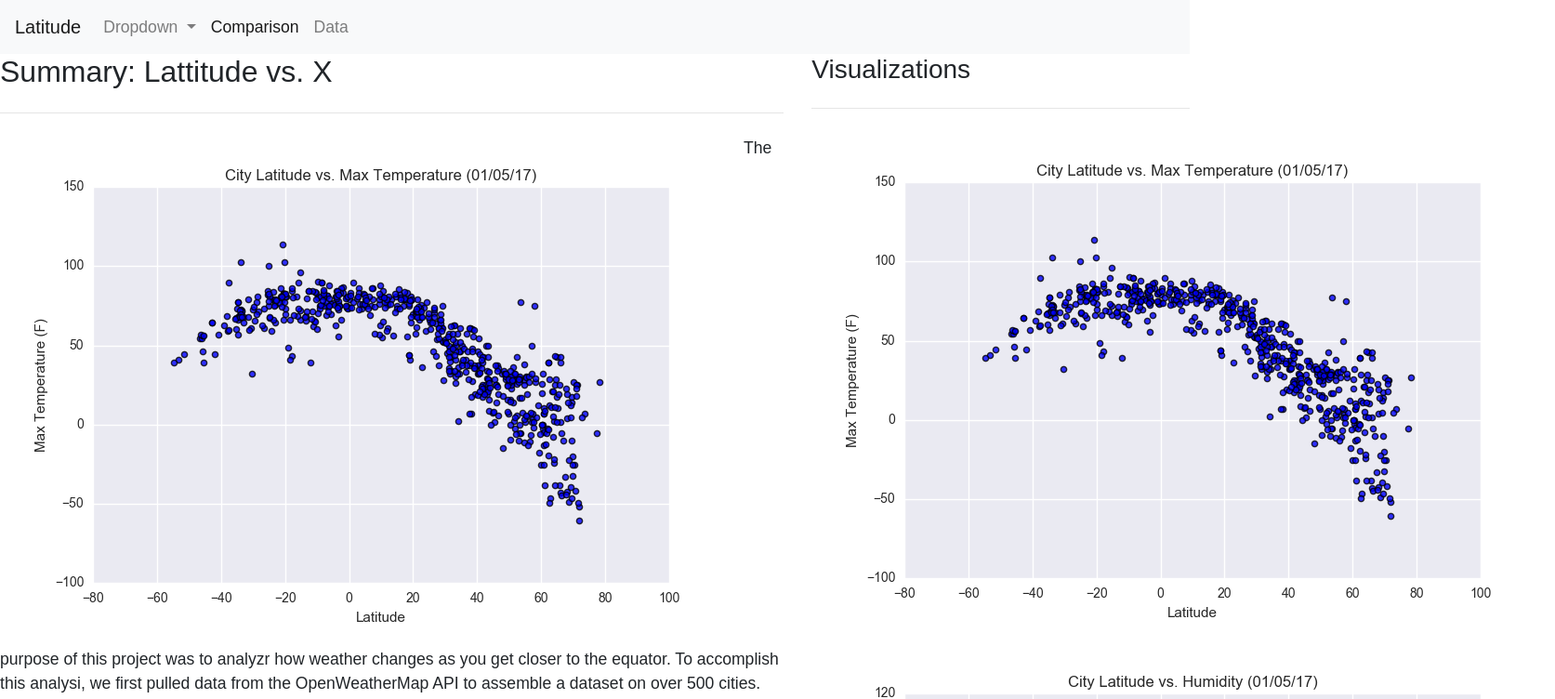
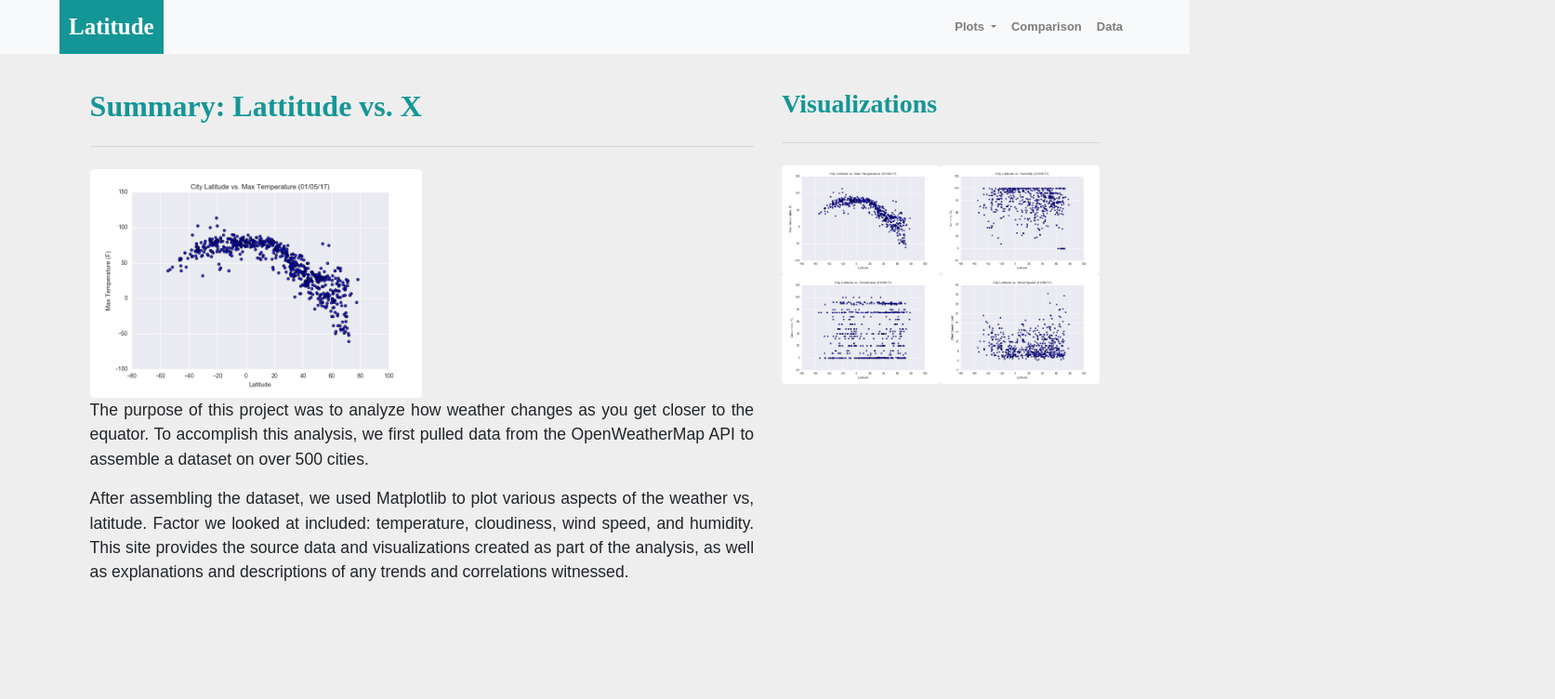
Before and after one commit to JennifferLockwood/Web-Design-Challenge, a plain HTML site: page index.html in a window 1280 px wide. Shown: the top 752 px of the page at 93% size, 1673 px wide, since content can reach past the window. Drawn offline with nearby package versions, Linux system fonts and the light colour scheme.

Commit message:
Working on style.css file for landing page.

```diff
--- a/index.html
+++ b/index.html
@@ -24,7 +24,7 @@
             <ul class="navbar-nav mr-auto">
             <li class="nav-item dropdown">
                 <a class="nav-link dropdown-toggle" href="#" id="navbarDropdown" role="button" data-toggle="dropdown" aria-haspopup="true" aria-expanded="false">
-                Dropdown
+                Plots
                 </a>
                 <div class="dropdown-menu" aria-labelledby="navbarDropdown">
                 <a class="dropdown-item" href="#">Max Temperature</a>
@@ -33,7 +33,7 @@
                 <a class="dropdown-item" href="#">Wind Speed</a>
                 </div>
             </li>
-            <li class="nav-item active">
+            <li class="nav-item">
                 <a class="nav-link" href="#">Comparison<span class="sr-only">(current)</span></a>
             </li>
             <li class="nav-item">
@@ -42,21 +42,21 @@
             </ul>
         </div>
     </nav>
-    <div class="row">
+    <div class="row content">
         <div class="col-8">
             <h2 class="text-left">Summary: Lattitude vs. X</h2>
             <hr class="my-4">
-            <img src="Resources/images/Fig1.png" alt="Latitude vs Temperature" class="rounded float-left">
-            <p>The purpose of this project was to analyzr how weather changes as you get closer to the equator. To accomplish this analysi, we first pulled data from the OpenWeatherMap API to assemble a dataset on over 500 cities.</p>
+            <img src="Resources/images/Fig1.png" alt="Latitude vs Temperature" class="rounded main-image">
+            <p>The purpose of this project was to analyze how weather changes as you get closer to the equator. To accomplish this analysis, we first pulled data from the OpenWeatherMap API to assemble a dataset on over 500 cities.</p>
             <p>After assembling the dataset, we used Matplotlib to plot various aspects of the weather vs, latitude. Factor we looked at included: temperature, cloudiness, wind speed, and humidity. This site provides the source data and visualizations created as part of the analysis, as well as explanations and descriptions of any trends and correlations witnessed.</p>
         </div>
         <div class="col-4">
             <h3 class="text-left">Visualizations</h3>
             <hr class="my-4">
-            <img src="Resources/images/Fig1.png" class="rounded float-left" alt="Latitude vs Temperature">
-            <img src="Resources/images/Fig2.png" class="rounded float right" alt="Latitude vs Humidity">
-            <img src="Resources/images/Fig3.png" class="rounded float-left" alt="Latitude vs Temperature">
-            <img src="Resources/images/Fig4.png" class="rounded float right" alt="Latitude vs Humidity">
+            <img src="Resources/images/Fig1.png" class="rounded float-left thumbnail" alt="Latitude vs Temperature">
+            <img src="Resources/images/Fig2.png" class="rounded float right thumbnail" alt="Latitude vs Humidity">
+            <img src="Resources/images/Fig3.png" class="rounded float-left  thumbnail" alt="Latitude vs Temperature">
+            <img src="Resources/images/Fig4.png" class="rounded float right  thumbnail" alt="Latitude vs Humidity">
         </div>
     </div>
 </body>
--- a/style.css
+++ b/style.css
@@ -24,12 +24,73 @@
   body {
     font-family: sans-serif;
     font-size: 1.1em;
+    background-color:#eee;
   }
 
+  .navbar-light .navbar-brand {
+    color: white;
+  }
+
+  .navbar {
+    background-color: white;
+    width: 100%;
+    padding: 0;
+  }
+
+  .navbar-brand {
+    font-family: 'Times New Roman', Times, serif;
+    font-size: 25px;
+    font-weight: bolder;
+    background-color: rgb(20, 150, 150);
+    padding: 10px;
+    margin-left: 5%;
+  }
+
+  .navbar-collapse {
+    position: absolute;
+    right: 5%;
+    font-size: small;
+  }
+
+  .nav-item {
+    font-weight: bold;
+  }
+
+  .content {
+    /* background-color:#eee;*/
+    width:90%;
+    margin: 20px auto;
+    padding:1em;
+  }
+
+  .row {
+    /* background-color:white; */
+  }
   .buttons {
     margin-bottom: .5em;
   }
 
+  .text-left {
+    text-align: left;
+    color: rgb(20, 150, 150);
+    font-family: 'Times New Roman', Times, serif;
+    font-weight: bolder;
+  }
+
   p:not(.intro) {
-    text-align: left;
+    text-align: justify;
   }
+
+  /* More custom styles */
+
+  .thumbnail {
+    width:50%;
+  }
+
+  .main-image {
+      display: inline;
+      text-align:left;
+      margin-left: auto;
+      margin-right: auto;
+      width: 50%;
+  }
```
